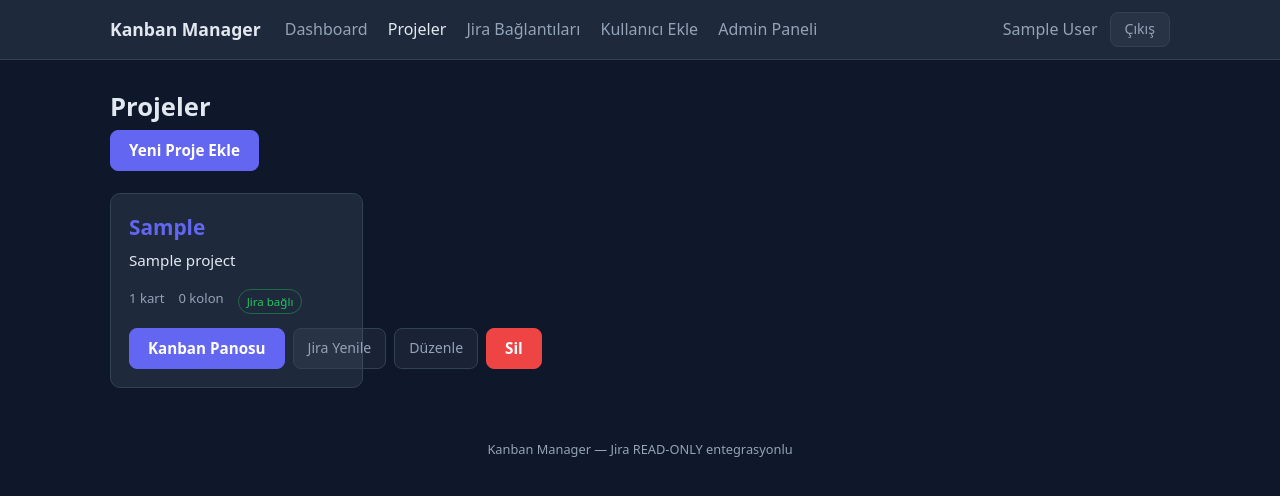
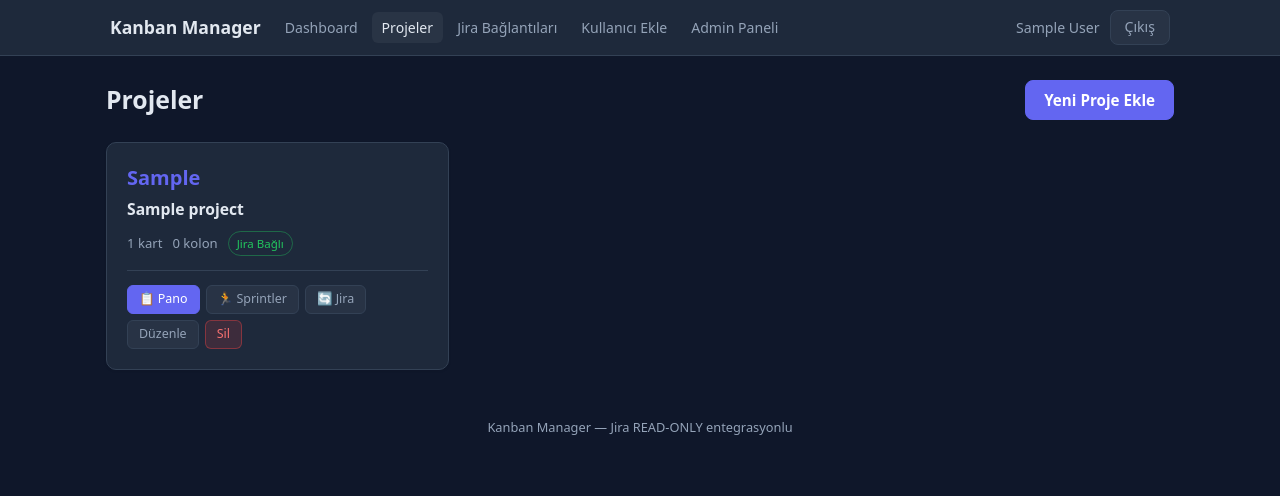
Before and after one commit to engintalay/kanbanProjectManager, a Django app: page /projects/ in a window 1280 px wide. Shown: the top 496 px of the page. Run offline with Django 5.2, Linux system fonts and the light colour scheme; a user stored in the database is signed in; tables that the repository leaves empty hold one stand-in row (values such as "Sample post"); data that the repository does not hold is empty.

Commit message:
fix: resolve button and layout overflow across all screens

```diff
--- a/kanbanapp/static/css/style.css
+++ b/kanbanapp/static/css/style.css
@@ -35,18 +35,26 @@ a:hover { text-decoration: underline; }
 }
 .topbar-inner {
   max-width: 1100px; margin: 0 auto;
-  display: flex; align-items: center; gap: 24px;
-  padding: 12px 20px;
+  display: flex; align-items: center; flex-wrap: wrap; gap: 14px;
+  padding: 10px 20px;
 }
-.brand { font-weight: 700; font-size: 1.1rem; color: var(--text); }
-.topbar nav a { margin-right: 16px; color: var(--muted); font-weight: 500; }
-.topbar nav a.active, .topbar nav a:hover { color: var(--text); text-decoration: none; }
-.user-box { margin-left: auto; display: flex; align-items: center; gap: 12px; color: var(--muted); }
+.brand { font-weight: 700; font-size: 1.1rem; color: var(--text); white-space: nowrap; }
+.topbar nav { display: flex; flex-wrap: wrap; align-items: center; gap: 4px; }
+.topbar nav a { margin-right: 0; padding: 5px 10px; border-radius: 6px; color: var(--muted); font-weight: 500; font-size: 0.88rem; }
+.topbar nav a.active, .topbar nav a:hover { color: var(--text); text-decoration: none; background: rgba(255, 255, 255, 0.05); }
+.user-box { margin-left: auto; display: flex; align-items: center; flex-wrap: wrap; gap: 10px; color: var(--muted); font-size: 0.88rem; }
 
-.container { max-width: 1100px; margin: 0 auto; padding: 28px 20px; }
+.container { max-width: 1100px; margin: 0 auto; padding: 24px 16px; }
 
-.page-head { margin-bottom: 22px; }
-.page-head h1 { margin: 0 0 4px; font-size: 1.6rem; }
+.page-head {
+  display: flex;
+  justify-content: space-between;
+  align-items: center;
+  flex-wrap: wrap;
+  gap: 12px;
+  margin-bottom: 22px;
+}
+.page-head h1 { margin: 0; font-size: 1.55rem; }
 
 .messages { margin-bottom: 18px; }
 .message { padding: 10px 14px; border-radius: var(--radius); margin-bottom: 8px; border: 1px solid var(--border); }
@@ -166,20 +175,127 @@ input:focus, select:focus { outline: none; border-color: var(--primary); }
 .form-text { color: var(--muted); font-size: .8rem; margin-top: 4px; }
 .form-control { width: 100%; }
 .message-warn { background: rgba(245,158,11,.12); border-color: rgba(245,158,11,.4); }
-.project-actions { display: flex; gap: 8px; margin-top: 14px; }
-.project-actions a, .project-actions form { margin: 0; }
-.project-actions .inline-delete { flex: 1; }
 
-/* Projects grid */
-.projects-grid { display: grid; grid-template-columns: repeat(auto-fill, minmax(220px, 1fr)); gap: 16px; }
+/* Projects Grid & Cards */
+.projects-grid {
+  display: grid;
+  grid-template-columns: repeat(auto-fill, minmax(320px, 1fr));
+  gap: 20px;
+}
 .project-card {
-  display: block; background: var(--card); border: 1px solid var(--border);
-  border-radius: var(--radius); padding: 18px; transition: background .15s;
+  display: flex;
+  flex-direction: column;
+  background: var(--card);
+  border: 1px solid var(--border);
+  border-radius: var(--radius);
+  padding: 20px;
+  transition: background .15s, border-color .15s, box-shadow .15s;
+  box-sizing: border-box;
+  overflow: hidden;
+  height: 100%;
+  box-shadow: 0 1px 3px rgba(0, 0, 0, 0.08);
 }
-.project-card:hover { background: var(--card-hover); text-decoration: none; }
-.project-key { font-size: 1.3rem; font-weight: 700; color: var(--primary); }
-.project-name { font-size: .95rem; margin: 6px 0 10px; min-height: 2em; }
-.project-meta { display: flex; gap: 14px; color: var(--muted); font-size: .82rem; }
+.project-card:hover {
+  background: var(--card-hover);
+  border-color: rgba(99, 102, 241, 0.4);
+  box-shadow: 0 4px 12px rgba(0, 0, 0, 0.15);
+  text-decoration: none;
+}
+.project-key {
+  font-size: 1.25rem;
+  font-weight: 700;
+  color: var(--primary);
+  margin-bottom: 2px;
+}
+.project-name {
+  font-size: .98rem;
+  font-weight: 600;
+  margin: 4px 0 10px;
+  line-height: 1.4;
+  word-break: break-word;
+  overflow-wrap: break-word;
+  color: var(--text);
+}
+.project-meta {
+  display: flex;
+  flex-wrap: wrap;
+  align-items: center;
+  gap: 10px;
+  color: var(--muted);
+  font-size: .82rem;
+  margin-bottom: 14px;
+}
+
+.project-actions {
+  display: flex;
+  flex-wrap: wrap;
+  align-items: center;
+  gap: 6px;
+  margin-top: auto;
+  padding-top: 14px;
+  border-top: 1px solid var(--border);
+  width: 100%;
+}
+.project-actions a,
+.project-actions form {
+  margin: 0;
+}
+.project-actions .inline-delete {
+  flex: 0 0 auto;
+  margin: 0;
+  display: inline-flex;
+}
+.project-actions .btn,
+.project-actions .btn-primary,
+.project-actions .btn-secondary,
+.project-actions .btn-ghost,
+.project-actions .btn-danger,
+.project-actions a,
+.project-actions button {
+  padding: 5px 11px;
+  font-size: 0.78rem;
+  font-weight: 500;
+  line-height: 1.35;
+  border-radius: 6px;
+  display: inline-flex;
+  align-items: center;
+  justify-content: center;
+  gap: 4px;
+  white-space: nowrap;
+  box-sizing: border-box;
+  border: 1px solid var(--border);
+  text-decoration: none;
+}
+.project-actions .btn-primary {
+  background: var(--primary);
+  border-color: var(--primary);
+  color: #fff;
+}
+.project-actions .btn-primary:hover {
+  background: var(--primary-hover);
+  border-color: var(--primary-hover);
+  color: #fff;
+}
+.project-actions .btn-ghost {
+  background: rgba(148, 163, 184, 0.08);
+  color: var(--muted);
+}
+.project-actions .btn-ghost:hover {
+  background: rgba(148, 163, 184, 0.2);
+  color: var(--text);
+  border-color: #64748b;
+}
+.project-actions .btn-danger {
+  background: rgba(239, 68, 68, 0.15);
+  border-color: rgba(239, 68, 68, 0.4);
+  color: #f87171;
+}
+.project-actions .btn-danger:hover {
+  background: var(--danger);
+  border-color: var(--danger);
+  color: #fff;
+}
+
 .badge { font-size: .72rem; padding: 3px 8px; border-radius: 999px; border: 1px solid var(--border); }
 .badge-ok { color: var(--ok); border-color: rgba(34,197,94,.4); }
 .badge-warn { color: var(--warn); border-color: rgba(245,158,11,.4); }
--- a/kanbanapp/templates/kanbanapp/card_split.html
+++ b/kanbanapp/templates/kanbanapp/card_split.html
@@ -9,7 +9,7 @@
   </div>
 </div>
 
-<div style="display:grid; grid-template-columns: 1fr 1fr; gap:24px;">
+<div style="display:grid; grid-template-columns: repeat(auto-fit, minmax(320px, 1fr)); gap:24px;">
   <!-- Sub-task addition form -->
   <div class="auth-card" style="margin:0; max-width:none;">
     <h2>Yeni Alt Görev Ekle</h2>
@@ -31,9 +31,9 @@
         Açıklama:
         {{ form.description }}
       </label>
-      <div style="display:flex; gap:10px; margin-top:14px;">
+      <div class="form-actions" style="margin-top:16px;">
         <button type="submit" class="btn-primary">Alt Görev Ekle</button>
-        <a href="{% url 'board' project.id %}" class="btn-ghost">Tamamla & Panoya Dön</a>
+        <a href="{% url 'board' project.id %}" class="btn-secondary">Tamamla & Panoya Dön</a>
       </div>
     </form>
   </div>
--- a/kanbanapp/templates/kanbanapp/issue_requests.html
+++ b/kanbanapp/templates/kanbanapp/issue_requests.html
@@ -9,6 +9,7 @@
   </div>
 </div>
 
+<div class="table-responsive">
 <table class="data-table">
   <thead>
     <tr>
@@ -47,7 +48,7 @@
       </td>
       <td>
         {% if req.status == 'pending' %}
-        <div style="display:flex; gap:6px;">
+        <div style="display:flex; gap:6px; flex-wrap:wrap;">
           <form method="post" action="{% url 'issue_request_action' project.id req.id 'approve' %}">
             {% csrf_token %}
             <button type="submit" class="btn-primary" style="padding:4px 8px; font-size:0.75rem;">Onayla</button>
@@ -69,4 +70,5 @@
     {% endfor %}
   </tbody>
 </table>
+</div>
 {% endblock %}
--- a/kanbanapp/templates/kanbanapp/projects.html
+++ b/kanbanapp/templates/kanbanapp/projects.html
@@ -15,23 +15,27 @@
     <div class="project-meta">
       <span>{{ project.cards.count }} kart</span>
       <span>{{ project.columns.count }} kolon</span>
-      {% if project.jira_connection %}<span class="badge badge-ok">Jira bağlı</span>{% else %}<span class="badge badge-warn">Jira yok</span>{% endif %}
+      {% if project.jira_connection %}
+      <span class="badge badge-ok" title="{{ project.jira_connection.name }} ({{ project.jira_connection.host }})">Jira Bağlı</span>
+      {% else %}
+      <span class="badge badge-warn">Jira Yok</span>
+      {% endif %}
     </div>
     <div class="project-actions">
-      <a href="{% url 'board' project.id %}" class="btn-primary">Kanban Panosu</a>
+      <a href="{% url 'board' project.id %}" class="btn-primary" title="Kanban Panosunu Aç">📋 Pano</a>
+      <a href="{% url 'sprints' project.id %}" class="btn-ghost" title="Sprintleri Görüntüle">🏃 Sprintler</a>
       {% if project.jira_connection %}
-      <a href="{% url 'refresh_project' project.id %}" class="btn-ghost">Jira Yenile</a>
+      <a href="{% url 'refresh_project' project.id %}" class="btn-ghost" title="Jira'dan en güncel işleri ve statüleri çek">🔄 Jira</a>
       {% else %}
       {% if is_admin or project.created_by_id == user.id %}
-      <a href="{% url 'project_edit' project.id %}" class="btn-ghost" style="color: #f59e0b;" title="Bu projeye Jira bağlantısı tanımlayın">Jira Bağla</a>
+      <a href="{% url 'project_edit' project.id %}" class="btn-ghost" style="color: #f59e0b;" title="Bu projeye Jira bağlantısı tanımlayın">🔗 Jira Bağla</a>
       {% endif %}
       {% endif %}
       {% if is_admin or project.created_by_id == user.id %}
-      <a href="{% url 'project_edit' project.id %}" class="btn-ghost">Düzenle</a>
-      <form method="post" action="{% url 'project_delete' project.id %}" class="inline-delete"
-            onclick="return confirm('Bu projeyi silmek istediğinizden emin misiniz?');">
+      <a href="{% url 'project_edit' project.id %}" class="btn-ghost" title="Projeyi Düzenle">Düzenle</a>
+      <form method="post" action="{% url 'project_delete' project.id %}" class="inline-delete">
         {% csrf_token %}
-        <button type="submit" class="btn-danger">Sil</button>
+        <button type="submit" class="btn-danger" title="Projeyi Sil" onclick="return confirm('Bu projeyi silmek istediğinizden emin misiniz?');">Sil</button>
       </form>
       {% endif %}
     </div>
--- a/kanbanapp/templates/kanbanapp/reports.html
+++ b/kanbanapp/templates/kanbanapp/reports.html
@@ -12,7 +12,7 @@
   </div>
 </div>
 
-<div style="display:grid; grid-template-columns: 1fr 1fr; gap:24px; margin-bottom:30px;">
+<div class="reports-charts-grid" style="display:grid; grid-template-columns: repeat(auto-fit, minmax(320px, 1fr)); gap:24px; margin-bottom:30px;">
   <!-- Status Distribution Chart -->
   <div class="capacity-card" style="margin:0;">
     <h3>Durum Dağılımı (Kolonlar)</h3>
@@ -29,13 +29,14 @@
 {% if can_view_drift %}
 <!-- Difficulty Drift Analysis (PLAN.md §7: Admin ve Proje Yöneticisi görebilir) -->
 <div class="capacity-card">
-  <div style="display:flex; justify-content:space-between; align-items:center; margin-bottom:12px;">
+  <div style="display:flex; justify-content:space-between; align-items:center; margin-bottom:12px; flex-wrap:wrap; gap:8px;">
     <div>
       <h3 style="margin:0;">Zorluk Değişim & Değerlendirme Raporu</h3>
       <span class="muted" style="font-size:0.85rem;">Atanan başlangıç zorluğu ve programcı talepleri karşılaştırması (Yönetici Paneli)</span>
     </div>
   </div>
 
+  <div class="table-responsive">
   <table class="data-table">
     <thead>
       <tr>
@@ -93,6 +94,7 @@
       {% endfor %}
     </tbody>
   </table>
+  </div>
 </div>
 {% endif %}
 
```
Also changed, not shown: other parts of kanbanapp/static/css/style.css (+44 -5 lines), kanbanapp/templates/kanbanapp/dashboard.html (+10 -10 lines), kanbanapp/templates/kanbanapp/jira_connections.html (+5 -6 lines), kanbanapp/templates/kanbanapp/sprints.html (+4 -4 lines).
